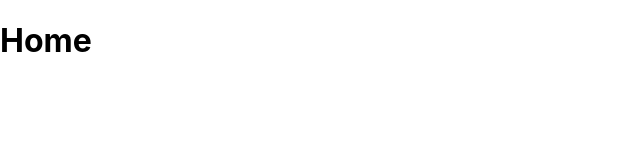
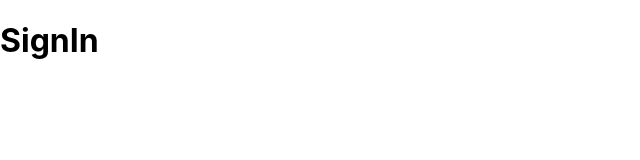
Before and after one commit to marimnzs/class-presence, a React (Create React App) app: page / in a window 1280 px wide. Shown: the top 160 px of the page, without its empty margins (0-640 px from the left). Built offline with nearby package versions, Linux system fonts and the light colour scheme.

Commit message:
add material design

```diff
--- a/package.json
+++ b/package.json
@@ -3,6 +3,9 @@
   "version": "0.1.0",
   "private": true,
   "dependencies": {
+    "@emotion/react": "^11.11.4",
+    "@emotion/styled": "^11.11.5",
+    "@mui/material": "^5.15.16",
     "@testing-library/jest-dom": "^5.17.0",
     "@testing-library/react": "^13.4.0",
     "@testing-library/user-event": "^13.5.0",
--- a/src/App.tsx
+++ b/src/App.tsx
@@ -8,7 +8,7 @@ const App: React.FC = () => {
   return (
     <BrowserRouter>
       <Routes>
-        <Route path="/" element={<h1>Home</h1>} />
+        <Route path="/" element={<SignIn/>} />
         <Route path="/entrar" element={<SignIn/>} />
         {/* colocamos * pra pegar qualquer rota que não estiver especificada */}
         <Route path="*" element={<h1>About</h1>} />
```
Also changed, not shown: 1 other file (tests, documents, lock files or other folders).
